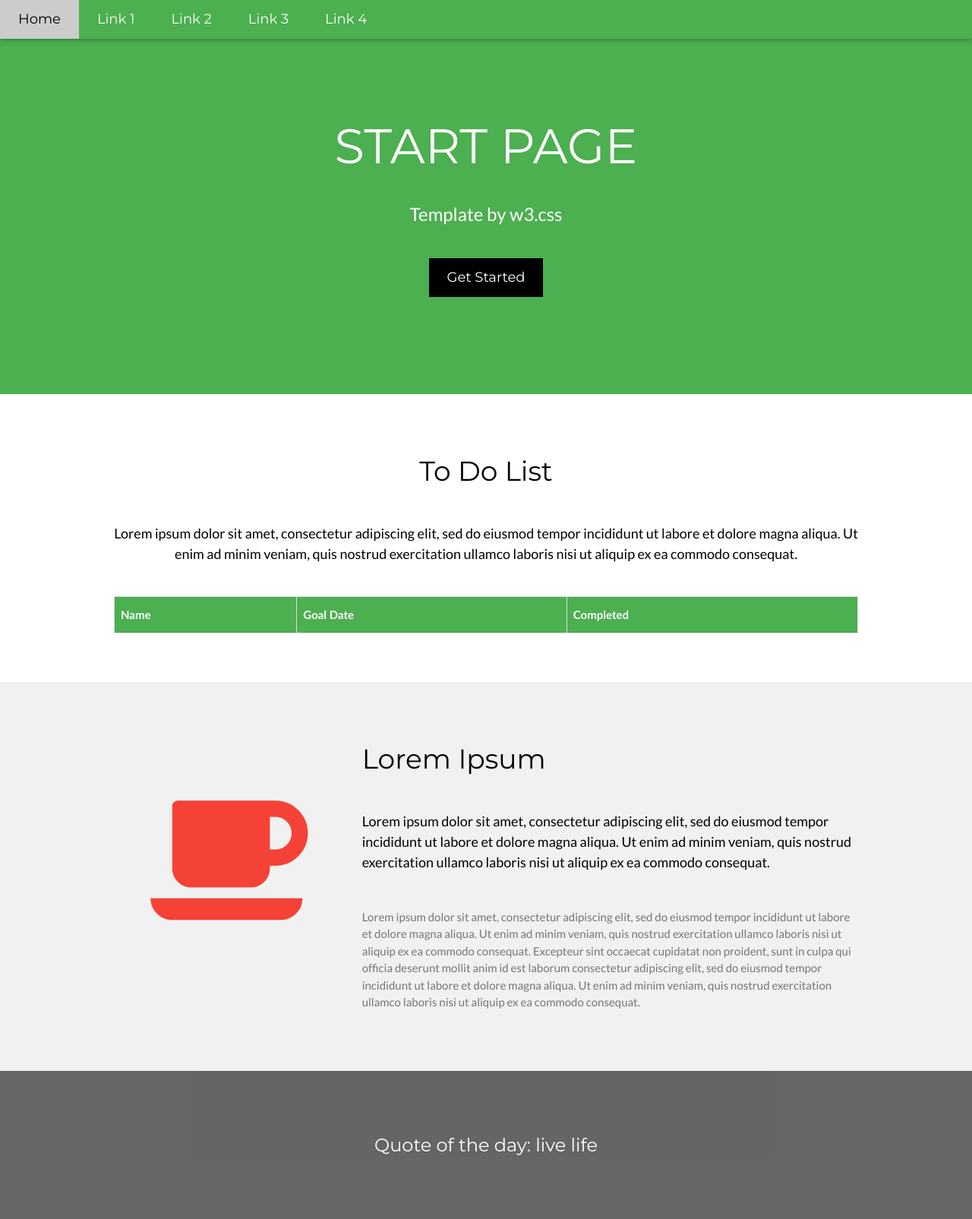
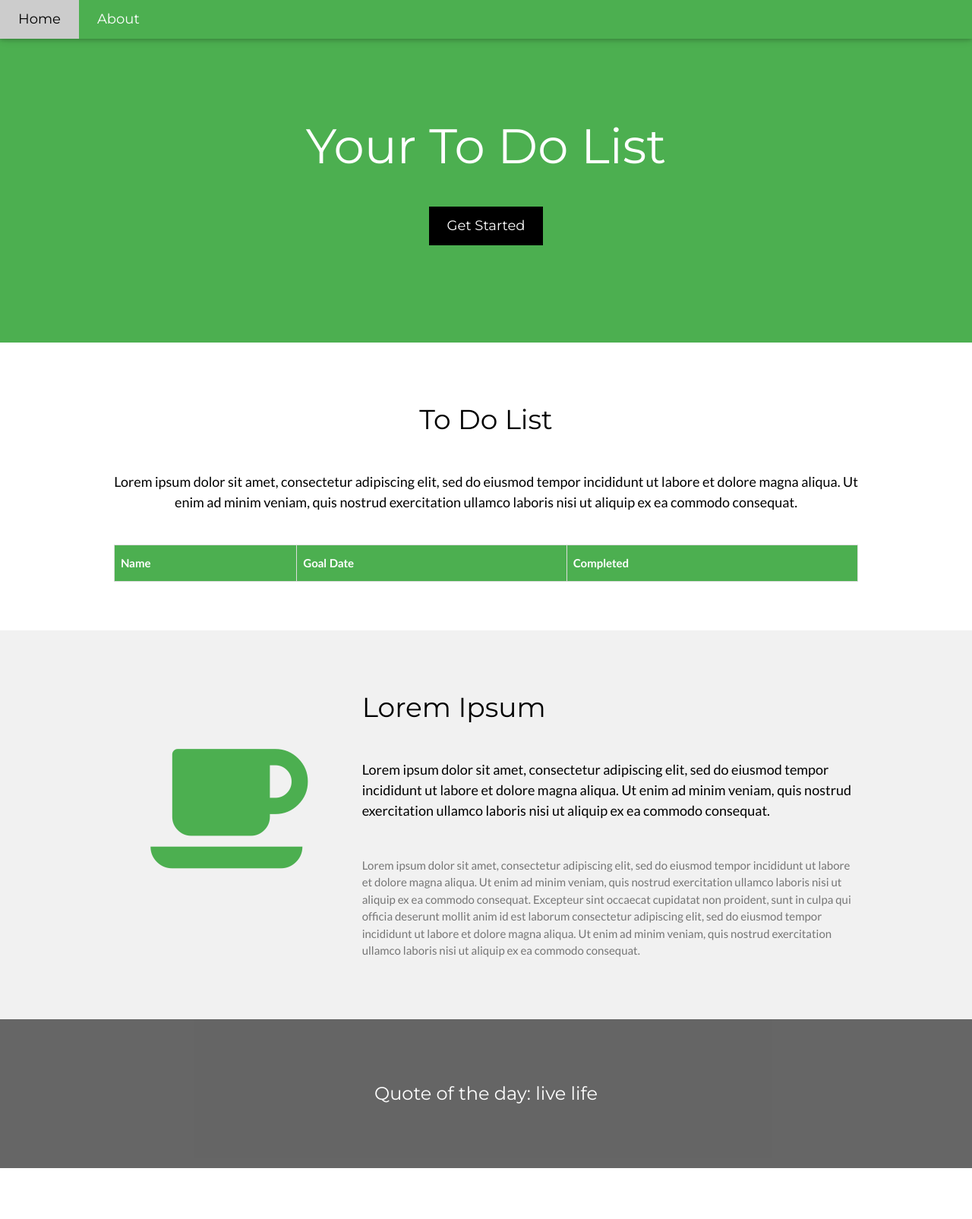
Before and after one commit to gruberb77/Django_Practice, a Django app: page / in a window 1280 px wide. Shown: the top 1605 px of the page at 76% size. Run offline with Django 3.2, Linux system fonts and the light colour scheme; a user stored in the database is signed in; data comes from the database, SQL or seed files in the repository; both versions use the stored data as it was after the commit; lists and menus that the app fills with data are empty.

Commit message:
adding some minor html changes

```diff
--- a/ToDo/ToDo/list/templates/app/index.html
+++ b/ToDo/ToDo/list/templates/app/index.html
@@ -65,25 +65,18 @@
     <div class="w3-bar w3-green w3-card w3-left-align w3-large">
       <a class="w3-bar-item w3-button w3-hide-medium w3-hide-large w3-right w3-padding-large w3-hover-white w3-large w3-red" href="javascript:void(0);" onclick="myFunction()" title="Toggle Navigation Menu"><i class="fa fa-bars"></i></a>
       <a href="#" class="w3-bar-item w3-button w3-padding-large w3-white">Home</a>
-      <a href="#" class="w3-bar-item w3-button w3-hide-small w3-padding-large w3-hover-white">Link 1</a>
-      <a href="#" class="w3-bar-item w3-button w3-hide-small w3-padding-large w3-hover-white">Link 2</a>
-      <a href="#" class="w3-bar-item w3-button w3-hide-small w3-padding-large w3-hover-white">Link 3</a>
-      <a href="#" class="w3-bar-item w3-button w3-hide-small w3-padding-large w3-hover-white">Link 4</a>
+      <a href="#" class="w3-bar-item w3-button w3-hide-small w3-padding-large w3-hover-white">About</a>
     </div>
 
     <!-- Navbar on small screens -->
     <div id="navDemo" class="w3-bar-block w3-white w3-hide w3-hide-large w3-hide-medium w3-large">
-      <a href="#" class="w3-bar-item w3-button w3-padding-large">Link 1</a>
-      <a href="#" class="w3-bar-item w3-button w3-padding-large">Link 2</a>
-      <a href="#" class="w3-bar-item w3-button w3-padding-large">Link 3</a>
-      <a href="#" class="w3-bar-item w3-button w3-padding-large">Link 4</a>
+      <a href="#" class="w3-bar-item w3-button w3-padding-large">About</a>
     </div>
   </div>
 
   <!-- Header -->
   <header class="w3-container w3-green w3-center" style="padding:128px 16px">
-    <h1 class="w3-margin w3-jumbo">START PAGE</h1>
-    <p class="w3-xlarge">Template by w3.css</p>
+    <h1 class="w3-margin w3-jumbo">Your To Do List</h1>
     <button class="w3-button w3-black w3-padding-large w3-large w3-margin-top">Get Started</button>
   </header>
 
@@ -103,7 +96,7 @@
           <tr>
             <td>{{ li.name }}</td>
             <td>{{ li.goal_date }}</td>
-            <td>{{ li.complete }}</td>
+            <td><input type="checkbox" name="name2" value={{ li.complete }}/>&nbsp;</td>
           </tr>
           {% endfor %}
         </table>
@@ -114,7 +107,7 @@
 <div class="w3-row-padding w3-light-grey w3-padding-64 w3-container">
   <div class="w3-content">
     <div class="w3-third w3-center">
-      <i class="fa fa-coffee w3-padding-64 w3-text-red w3-margin-right"></i>
+      <i class="fa fa-coffee w3-padding-64 w3-text-green w3-margin-right"></i>
     </div>
 
     <div class="w3-twothird">
```
Also changed, not shown: ToDo/ToDo/db.sqlite3, ToDo/ToDo/list/models.py (line endings or trailing spaces).
